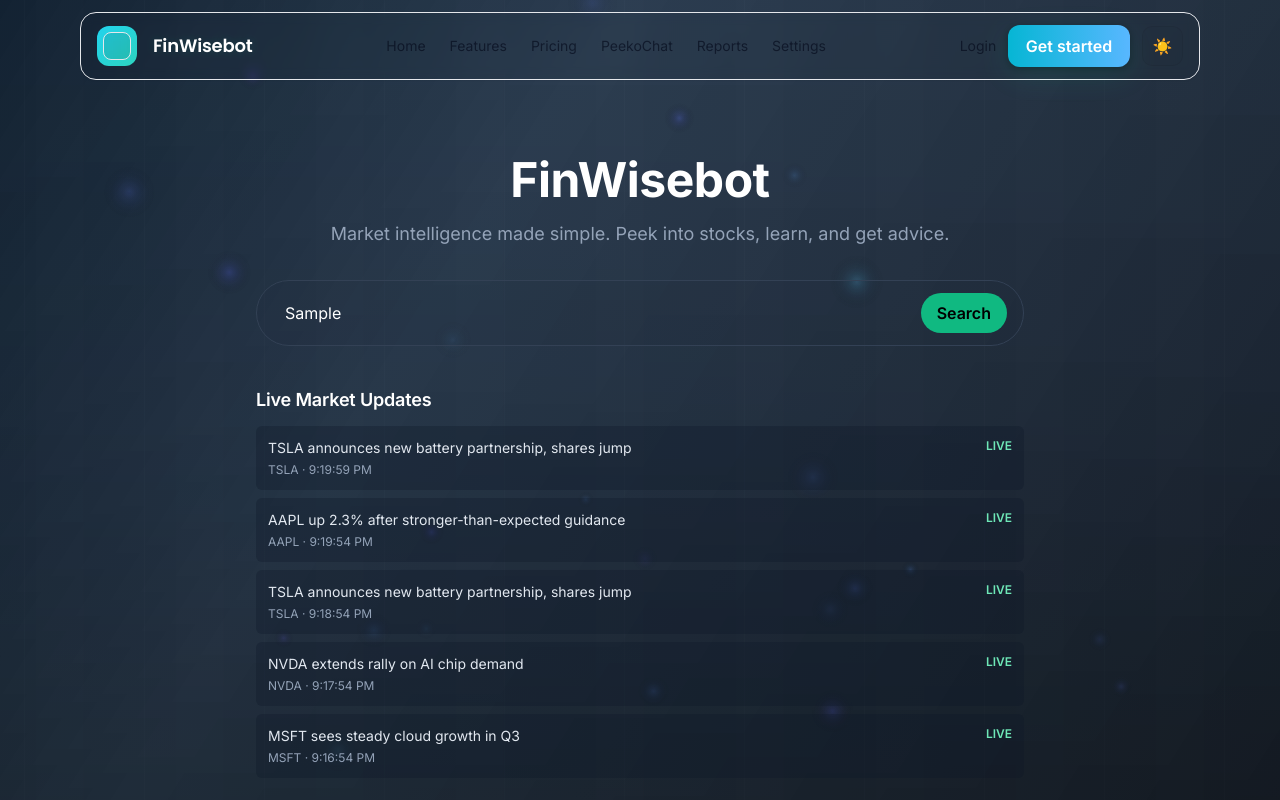
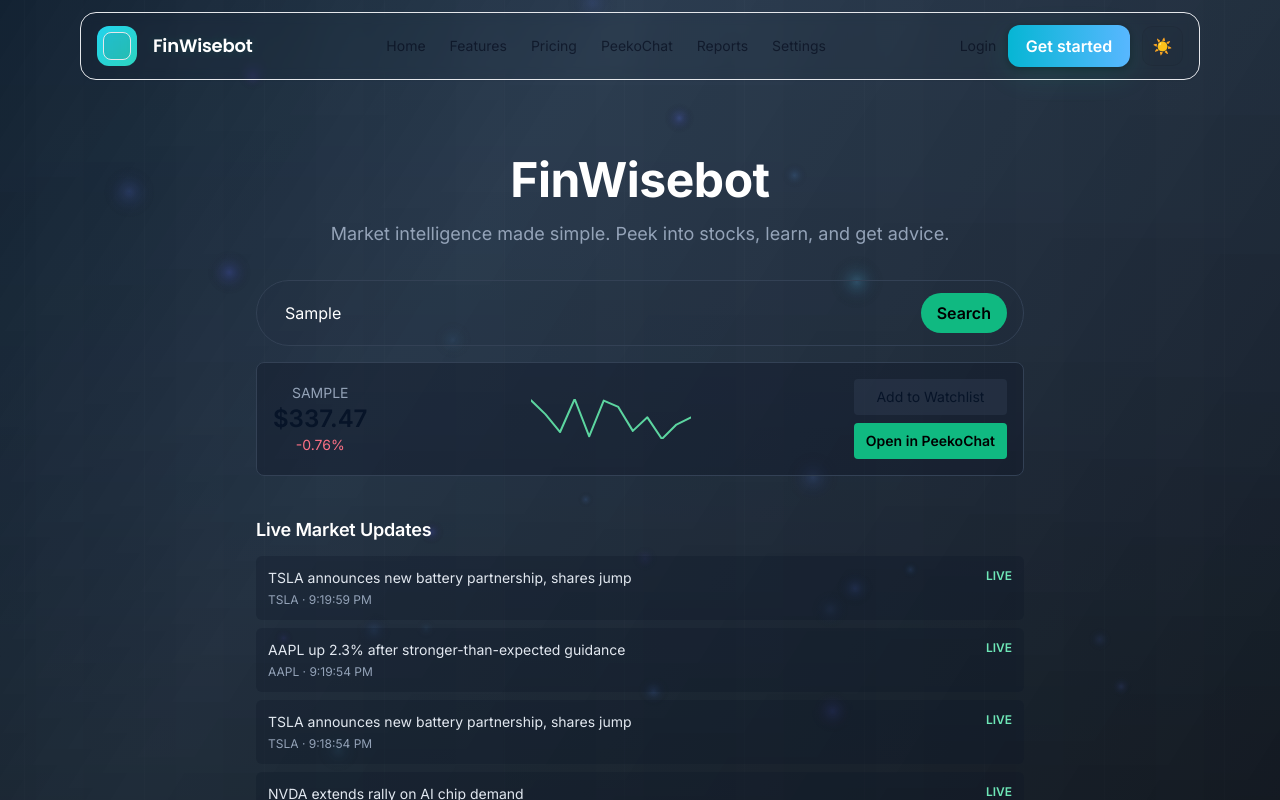
Before and after one commit to assassinyousuf/finwisebot_website, a Next.js app: page / in a window 1280 px wide. Both pictures are taken after typing "Sample" into the empty fields and a click on the button "Search". Shown: the top 800 px of the page. Built offline with nearby package versions, Linux system fonts and the light colour scheme.

Commit message:
feat(peekochat): wire homepage search to demo quote + PeekoChat onboarding and selection

```diff
--- a/src/components/ChatWidget.jsx
+++ b/src/components/ChatWidget.jsx
@@ -3,6 +3,7 @@ import mockApi from '../lib/mockApi'
 
 export default function ChatWidget() {
   const [messages, setMessages] = useState([])
+  const [user, setUser] = useState(null)
   const [input, setInput] = useState('')
   const [sending, setSending] = useState(false)
   const [uploadName, setUploadName] = useState(null)
@@ -14,6 +15,36 @@ export default function ChatWidget() {
     // auto-scroll when messages change
     if (scrollRef.current) scrollRef.current.scrollTop = scrollRef.current.scrollHeight
   }, [messages])
+
+  // PeekoChat onboarding and preselected symbol handling
+  useEffect(() => {
+    let mounted = true
+    async function init() {
+      try {
+        const j = await mockApi.getMe()
+        if (j && j.ok && mounted) {
+          setUser(j.user)
+          const seenKey = `peek_seen_${j.user.id || j.user._id || j.user.email}`
+          const seen = localStorage.getItem(seenKey)
+          const selected = localStorage.getItem('peek_selected')
+          if (selected) {
+            // clear and insert a helpful starting message
+            localStorage.removeItem('peek_selected')
+            setMessages(m => [...m, { from: 'system', text: `Peeking at ${selected} — open a chat to ask for a summary or signals.` }])
+          }
+          if (!seen) {
+            // first time onboarding
+            setMessages(m => [...m, { from: 'system', text: `Welcome to PeekoChat — ask about a stock (symbol or company name) or use the quick actions to get started.` }])
+            localStorage.setItem(seenKey, '1')
+          }
+        }
+      } catch (e) {
+        // ignore
+      }
+    }
+    if (!messages.length) init()
+    return () => { mounted = false }
+  }, [])
 
   async function send(query) {
     const q = (typeof query === 'string') ? query : input.trim()
--- a/src/pages/index.jsx
+++ b/src/pages/index.jsx
@@ -152,6 +152,64 @@ function Trending(){
     </div>
   )
 }
+
+function SearchBar(){
+  const [q, setQ] = useState('')
+  const [result, setResult] = useState(null)
+
+  function performSearch() {
+    const symbol = (q || '').trim().toUpperCase()
+    if (!symbol) return
+    // synthetic demo quote
+    const price = +(100 + Math.random()*900).toFixed(2)
+    const change = ((Math.random()*2-1)).toFixed(2)
+    const sparkValues = Array.from({length:12}).map(()=>price - (Math.random()*6))
+    const res = { symbol, price, change, sparkValues }
+    setResult(res)
+  }
+
+  function addToWatchlist(sym){
+    try{
+      const key = 'fw_watchlist'
+      const cur = JSON.parse(localStorage.getItem(key) || '[]')
+      if (!cur.find(x=>x.symbol===sym)) cur.push({ symbol: sym, price: (+((100+Math.random()*900).toFixed(2))), change: (Math.random()*2-1).toFixed(2) })
+      localStorage.setItem(key, JSON.stringify(cur))
+      alert(`${sym} added to watchlist (demo).`)
+    } catch(e){ console.warn(e); alert('Failed to add') }
+  }
+
+  function openInPeekoChat(sym){
+    try { localStorage.setItem('peek_selected', sym) } catch(e){}
+    // navigate to demo (PeekoChat)
+    window.location.href = '/demo'
+  }
+
+  return (
+    <div>
+      <div className="flex items-center gap-3 bg-slate-800/10 border border-slate-700 rounded-full px-4 py-2">
+        <input aria-label="Search ticker" value={q} onChange={e=>setQ(e.target.value)} onKeyDown={e=>{ if(e.key==='Enter') performSearch() }} className="flex-1 bg-transparent placeholder:text-slate-500 text-white px-3 py-3 rounded-full focus:outline-none" placeholder="Search (e.g. AAPL, TSLA)" />
+        <button onClick={performSearch} className="px-4 py-2 rounded-full bg-emerald-500 text-black font-semibold">Search</button>
+      </div>
+
+      {result && (
+        <div className="mt-4 bg-slate-900/40 border border-slate-700 rounded-lg p-4 flex items-center justify-between gap-4">
+          <div>
+            <div className="text-sm text-slate-400">{result.symbol}</div>
+            <div className="text-2xl font-semibold">${result.price}</div>
+            <div className={`text-sm ${result.change.startsWith('-') ? 'text-rose-400' : 'text-emerald-400'}`}>{result.change}%</div>
+          </div>
+          <div className="flex-1">
+            {generateSparkline(result.sparkValues, 160, 40)}
+          </div>
+          <div className="flex flex-col gap-2">
+            <button onClick={()=>addToWatchlist(result.symbol)} className="px-3 py-2 bg-slate-700/40 rounded text-sm">Add to Watchlist</button>
+            <button onClick={()=>openInPeekoChat(result.symbol)} className="px-3 py-2 bg-emerald-500 rounded text-sm text-black font-semibold">Open in PeekoChat</button>
+          </div>
+        </div>
+      )}
+    </div>
+  )
+}
 export default function Home() {
   const [landing, setLanding] = useState(null)
   const [user, setUser] = useState(null)
@@ -188,10 +246,7 @@ export default function Home() {
 
           {/* Centered search */}
           <div className="mt-8">
-            <div className="flex items-center gap-3 bg-slate-800/10 border border-slate-700 rounded-full px-4 py-2">
-              <input aria-label="Search ticker" className="flex-1 bg-transparent placeholder:text-slate-500 text-white px-3 py-3 rounded-full focus:outline-none" placeholder="Search (e.g. AAPL, TSLA)" />
-              <button className="px-4 py-2 rounded-full bg-emerald-500 text-black font-semibold">Search</button>
-            </div>
+            <SearchBar />
           </div>
 
           {/* Live news section */}
```
